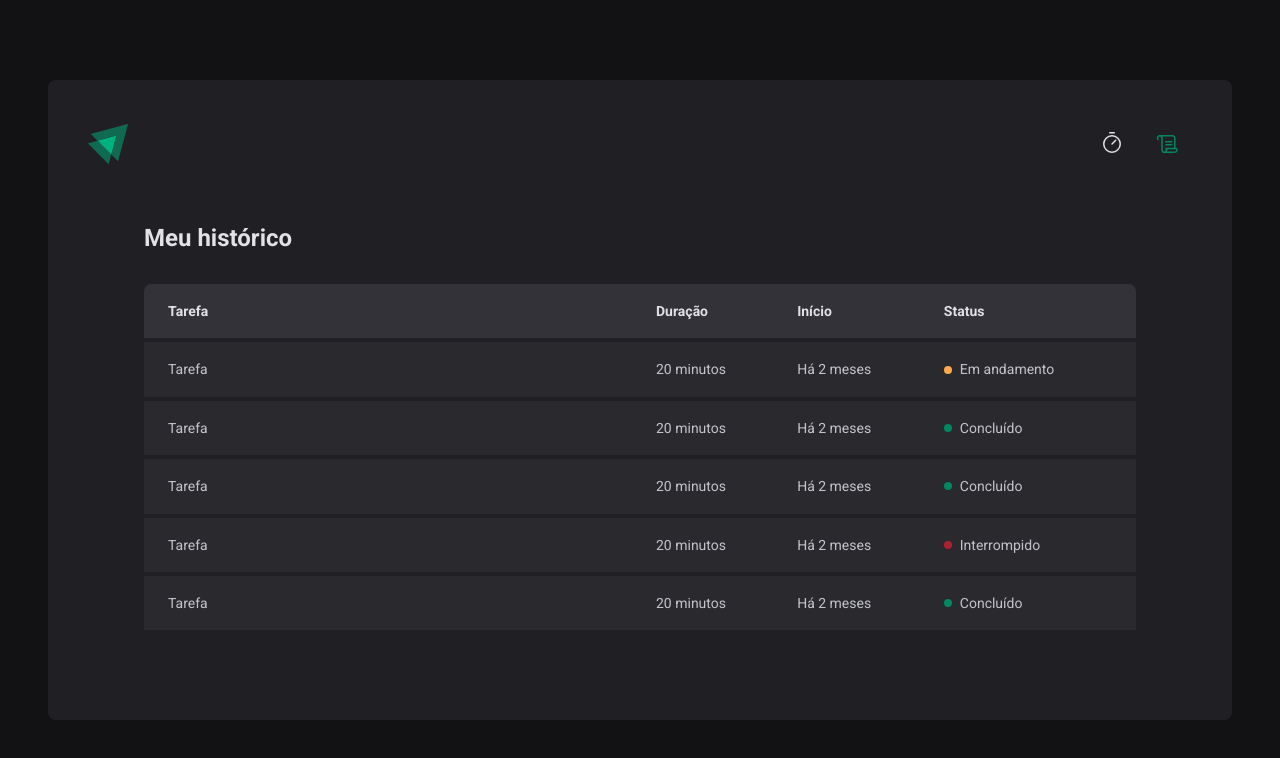
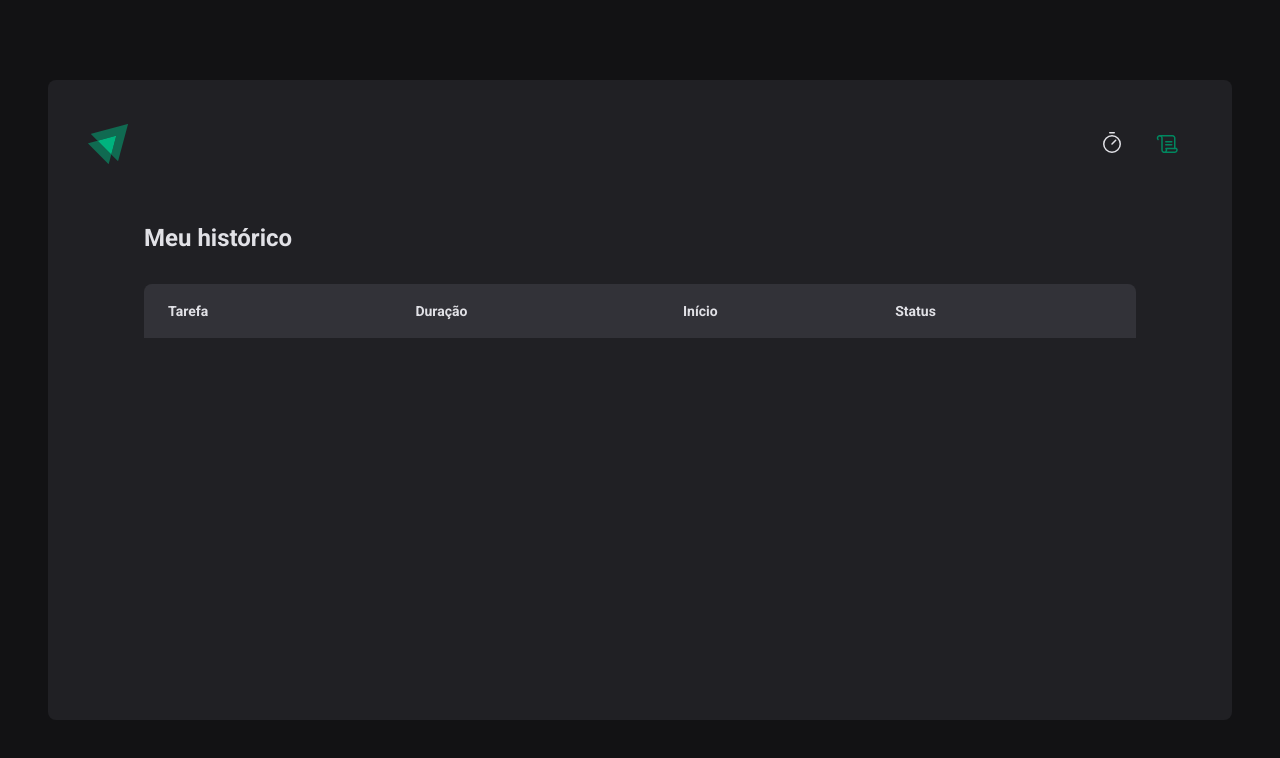
Before and after one commit to gabrielvbauer/ignite-timer, a React (Vite) app: page /history in a window 1280 px wide. Shown: the top 758 px of the page. Built offline with nearby package versions, Linux system fonts and the light colour scheme.

Commit message:
feat: listing cycles

```diff
--- a/src/contexts/CyclesContext.tsx
+++ b/src/contexts/CyclesContext.tsx
@@ -72,6 +72,16 @@
   }
 
   function interruptCurrentCycle() {
+    setCycles((state) =>
+      state.map((cycle) => {
+        if (cycle.id === activeCycleId) {
+          return { ...cycle, interruptedDate: new Date() }
+        } else {
+          return cycle
+        }
+      }),
+    )
+
     setActiveCycleId(null)
   }
 
--- a/src/pages/History/index.tsx
+++ b/src/pages/History/index.tsx
@@ -1,6 +1,12 @@
+import { useContext } from 'react'
+import { formatDistanceToNow } from 'date-fns'
+import ptBR from 'date-fns/locale/pt-BR'
+import { CyclesContext } from '../../contexts/CyclesContext'
 import { HistoryContainer, HistoryList, Status } from './styles'
 
 export function History() {
+  const { cycles } = useContext(CyclesContext)
+
   return (
     <HistoryContainer>
       <h1>Meu histórico</h1>
@@ -16,50 +22,33 @@
             </tr>
           </thead>
           <tbody>
-            <tr>
-              <td>Tarefa</td>
-              <td>20 minutos</td>
-              <td>Há 2 meses</td>
-              <td>
-                <Status statusColor="yellow">Em andamento</Status>
-              </td>
-            </tr>
+            {cycles.map((cycle) => {
+              return (
+                <tr key={cycle.id}>
+                  <td>{cycle.task}</td>
+                  <td>{cycle.minutesAmount} minutos</td>
+                  <td>
+                    {formatDistanceToNow(cycle.startDate, {
+                      addSuffix: true,
+                      locale: ptBR,
+                    })}
+                  </td>
+                  <td>
+                    {cycle.finishedDate && (
+                      <Status statusColor="green">Concluído</Status>
+                    )}
 
-            <tr>
-              <td>Tarefa</td>
-              <td>20 minutos</td>
-              <td>Há 2 meses</td>
-              <td>
-                <Status statusColor="green">Concluído</Status>
-              </td>
-            </tr>
+                    {cycle.interruptedDate && (
+                      <Status statusColor="red">Interrompido</Status>
+                    )}
 
-            <tr>
-              <td>Tarefa</td>
-              <td>20 minutos</td>
-              <td>Há 2 meses</td>
-              <td>
-                <Status statusColor="green">Concluído</Status>
-              </td>
-            </tr>
-
-            <tr>
-              <td>Tarefa</td>
-              <td>20 minutos</td>
-              <td>Há 2 meses</td>
-              <td>
-                <Status statusColor="red">Interrompido</Status>
-              </td>
-            </tr>
-
-            <tr>
-              <td>Tarefa</td>
-              <td>20 minutos</td>
-              <td>Há 2 meses</td>
-              <td>
-                <Status statusColor="green">Concluído</Status>
-              </td>
-            </tr>
+                    {!cycle.finishedDate && !cycle.interruptedDate && (
+                      <Status statusColor="yellow">Em andamento</Status>
+                    )}
+                  </td>
+                </tr>
+              )
+            })}
           </tbody>
         </table>
       </HistoryList>
```
